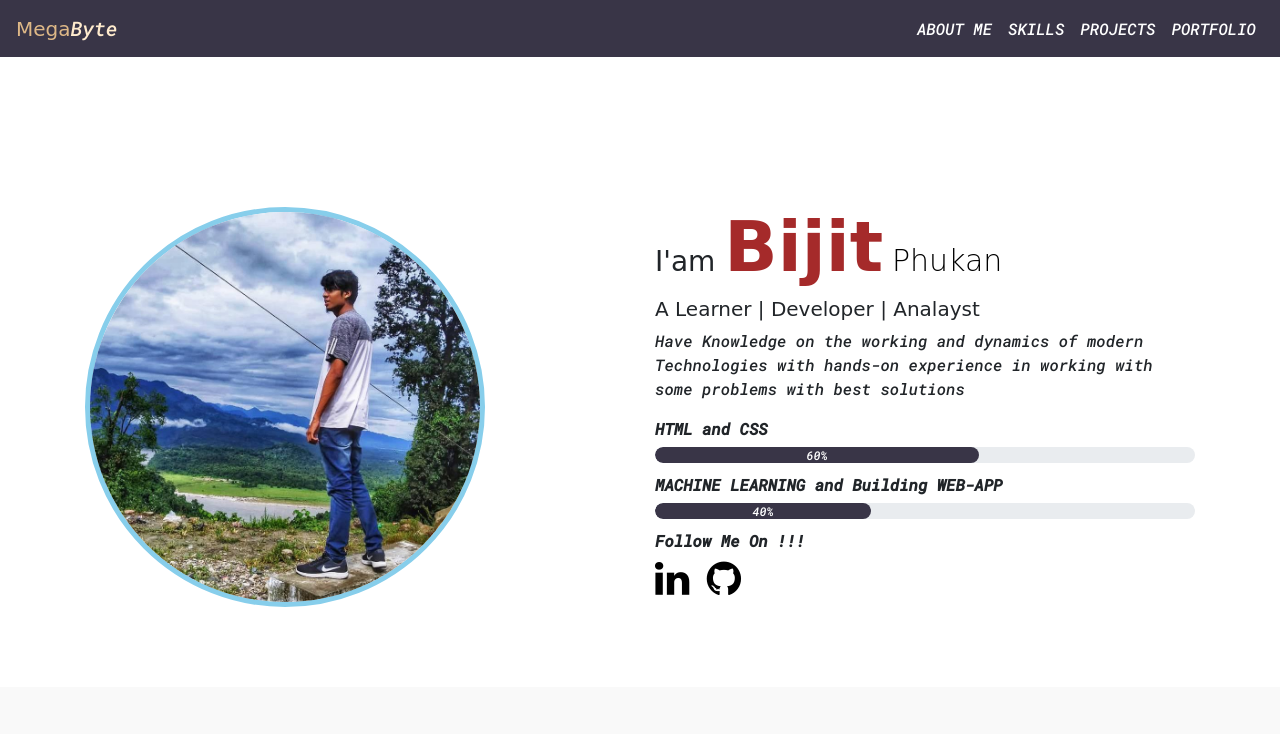
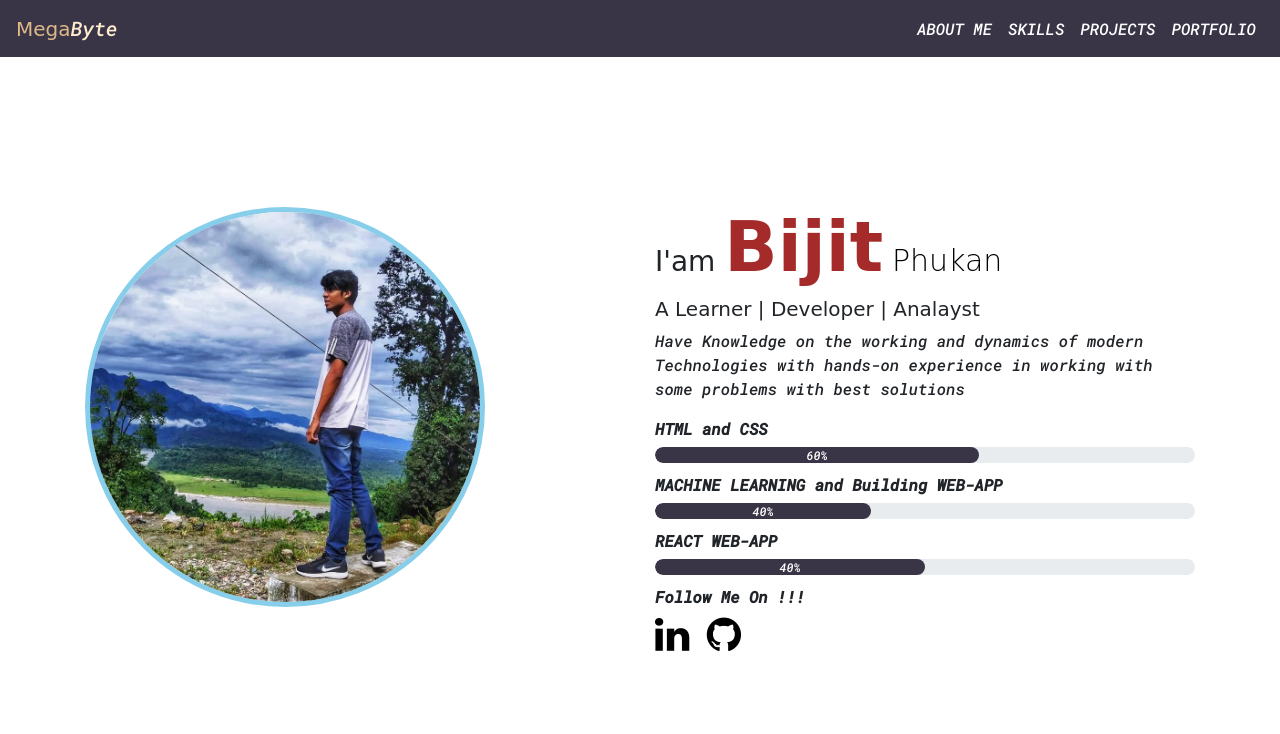
Before and after one commit to bijitofficial72/My-portfolio, a plain HTML site: page index.html in a window 1280 px wide. Shown: the top 734 px of the page. Drawn offline with nearby package versions, Linux system fonts and the light colour scheme; a web font is replaced by a local one.

Commit message:
Update index.html

```diff
--- a/index.html
+++ b/index.html
@@ -98,6 +98,10 @@
 <p> MACHINE LEARNING and Building WEB-APP </p>
 <div class="progress">
 <div class="progress-bar" style="width: 40%;">40%</div>
+</div>
+	<p> REACT WEB-APP </p>
+<div class="progress">
+<div class="progress-bar" style="width: 50%;">40%</div>
 </div>
 <p> Follow Me On !!! </p>
 <div class="social">
```
